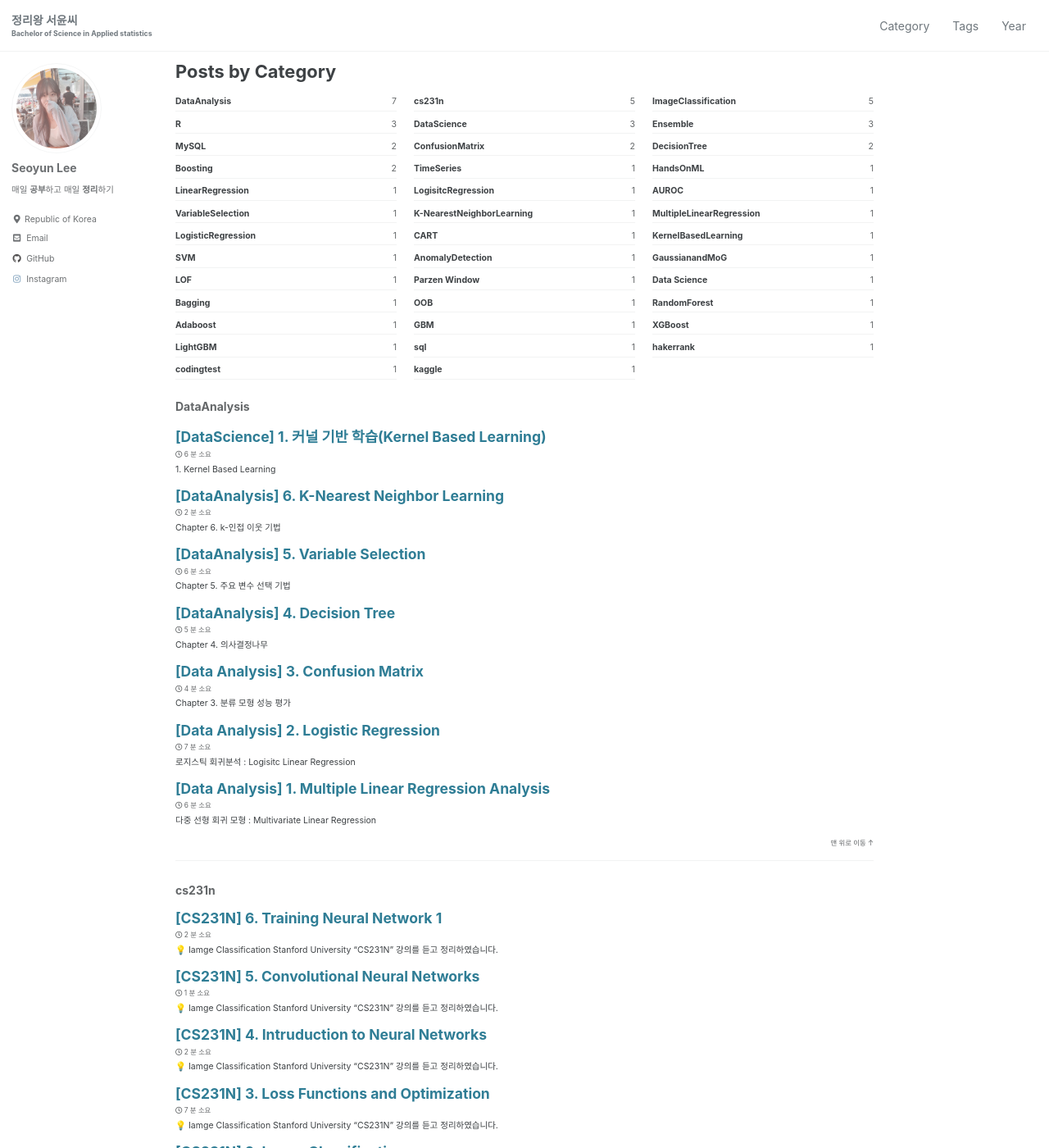
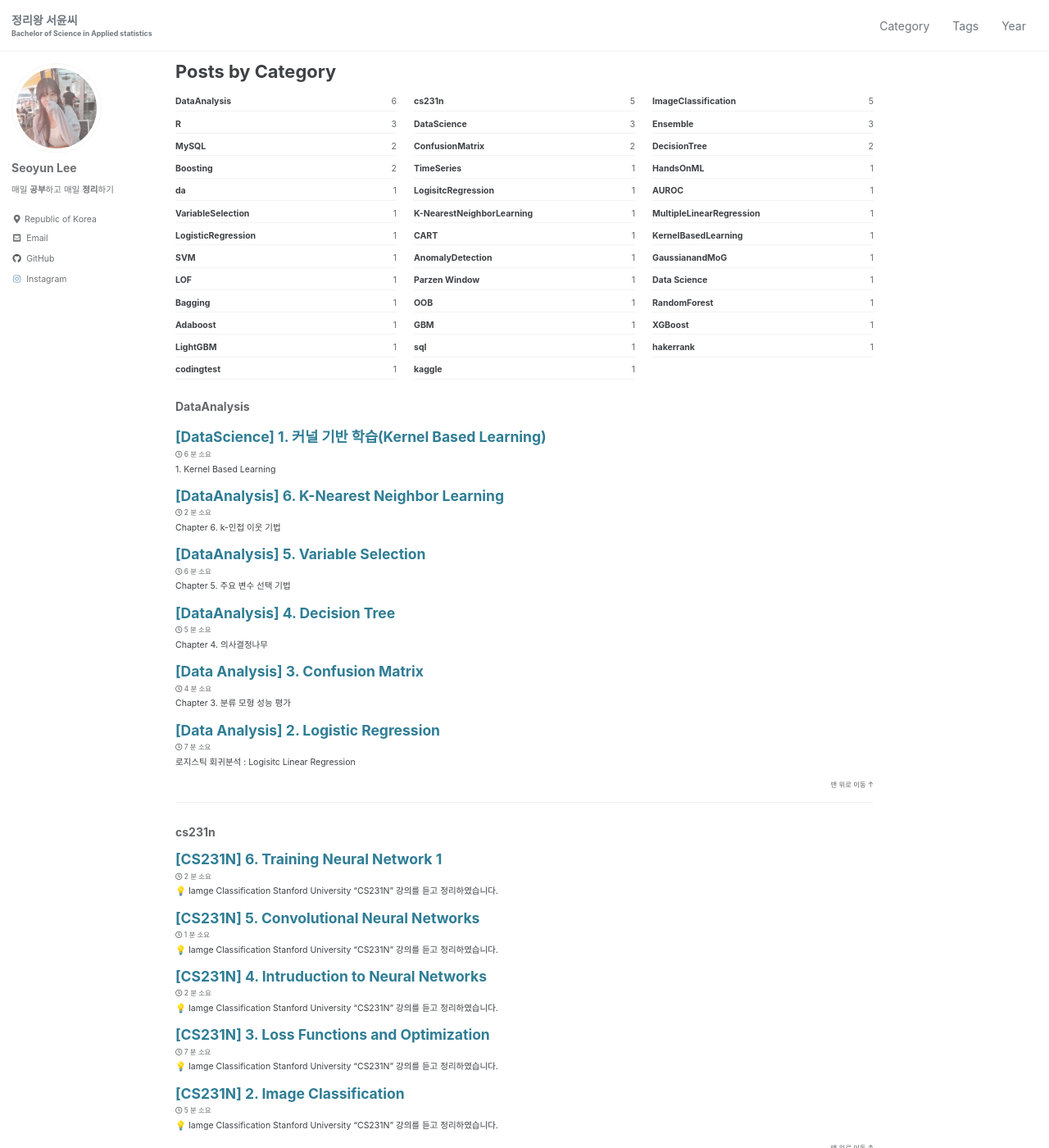
Before and after one commit to seoyun2/seoyun2.github.io, a Jekyll site: the page built from _pages/category-archive.md, in a window 1280 px wide and 1400 px high. Shown: the whole window at 82% size. Built offline with Jekyll 4.4.1, drawn with Linux system fonts in a browser that asks for light colours; cached includes are drawn as plain includes.

Commit message:
Update 2022-09-23-analysis-01.md

```diff
--- a/_posts/2022-09-23-analysis-01.md
+++ b/_posts/2022-09-23-analysis-01.md
@@ -1,8 +1,7 @@
 ---
 title: "[Data Analysis] 1. Multiple Linear Regression Analysis"
 categories:
-  - DataAnalysis
-  - LinearRegression
+  - da
 tags:
   - Data Analysis
   - Linear Regression
```
